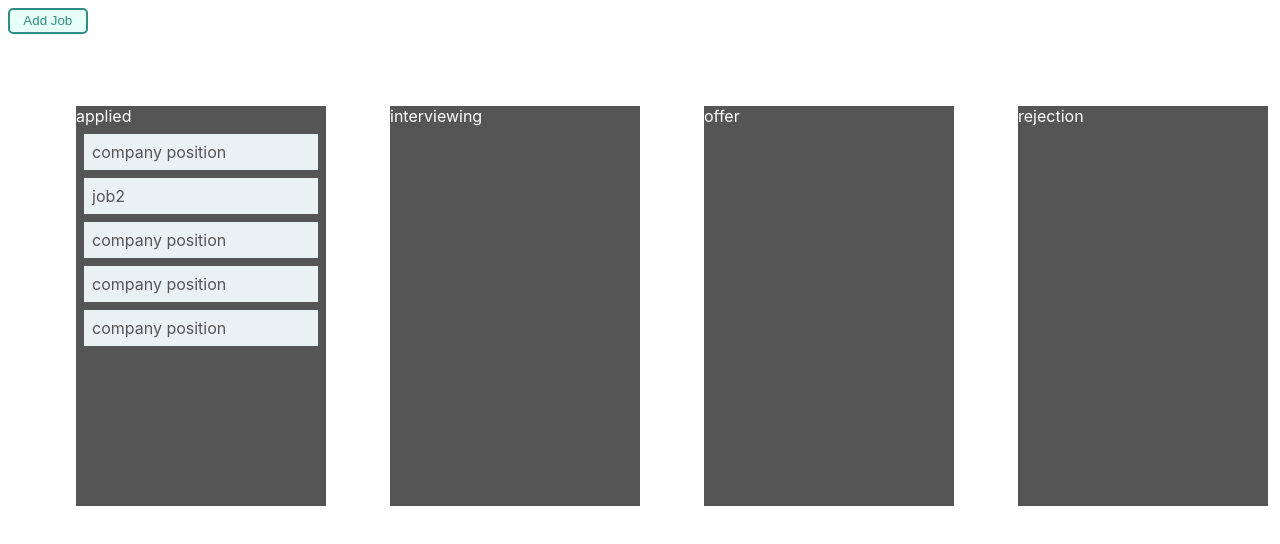
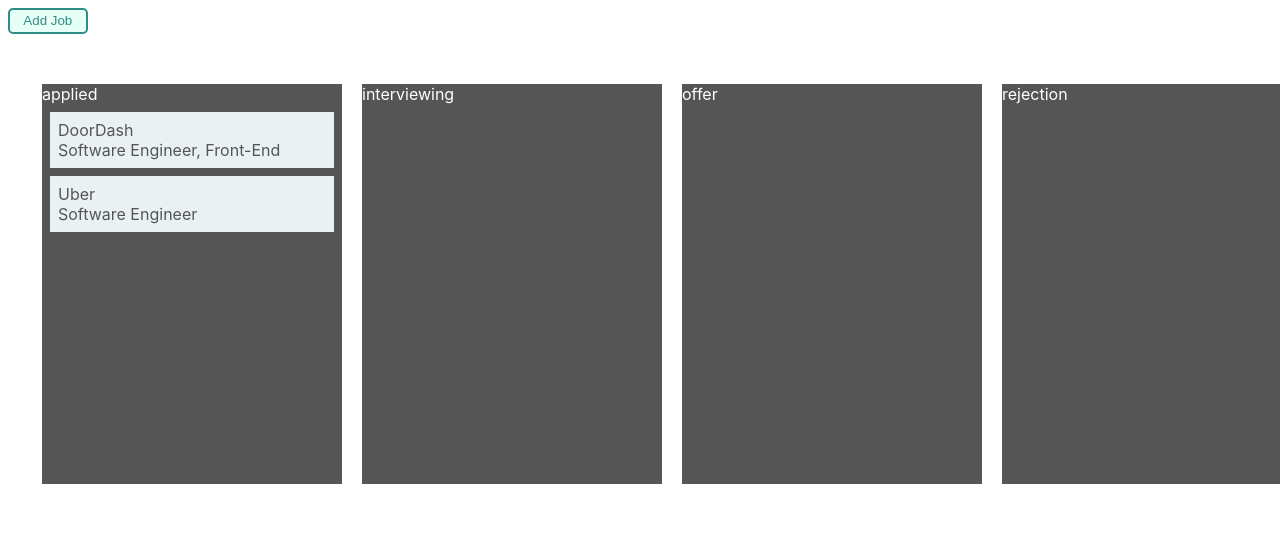
Before and after one commit to chengsig/huntr-clone, a React (Create React App) app: page / in a window 1280 px wide. Shown: the top 544 px of the page. Built offline with nearby package versions, Linux system fonts and the light colour scheme; data requests are answered from the project's data file.

Commit message:
reusing add job form for job detail pop up

```diff
--- a/db.json
+++ b/db.json
@@ -1,6 +1,7 @@
 {
     "applied": [
-        {"id": 1, "company": "DoorDash", "position": "Software Engineer, Front-End", "url": "", "date": "6/1/2019", "notes": "cold apply"}
+        {"id": 1, "company": "DoorDash", "position": "Software Engineer, Front-End", "url": "https://www.linkedin.com/jobs/view/1215662335/", "date": "6/1/2019", "notes": "cold apply"},
+        {"id": 2, "company": "Uber", "position": "Software Engineer", "url": "", "date": "6/1/2019", "notes": "cold apply"}
     ],
     "phone-screen": [
     ],
--- a/src/AddJobForm.js
+++ b/src/AddJobForm.js
@@ -46,19 +46,48 @@
   }
 
   render(){
+      let button = this.props.isAdding ? "Add" : "Save";
+      let cPlaceholder = this.props.isAdding ? "" : this.props.company;
+      let pPlaceholder = this.props.isAdding ? "" : this.props.position;
+      let uPlaceholder = this.props.isAdding ? "" : this.props.url;
+      let urlLink = this.props.isAdding ? "Url:" : (
+            <a href={this.props.url} target="_blank" >Url:</a>);
+      let dPlaceholder = this.props.isAdding ? new Date() : this.props.date;
+      let nPlaceholder = this.props.isAdding ? "" : this.props.notes;
+
     return(
         <StyledForm onSubmit={this.handleSubmit}>
             <label htmlFor="company">Company:</label><br/>
-        <StyledInput id="company" onChange={this.handleChange} value={this.state.company} name="company" /><br/>
+            <StyledInput id="company"
+                         onChange={this.handleChange}
+                         value={this.state.company}
+                         name="company"
+                         placeholder={cPlaceholder} /><br/>
             <label htmlFor="position">Position:</label><br/>
-        <StyledInput id="position" onChange={this.handleChange} value={this.state.position} name="position" /><br/>
-        <label htmlFor="url">Url:</label><br/>
-        <StyledInput id="url" onChange={this.handleChange} value={this.state.url} name="url" /><br/>
+            <StyledInput id="position"
+                         onChange={this.handleChange}
+                         value={this.state.position}
+                         name="position"
+                         placeholder={pPlaceholder} /><br/>
+            <label htmlFor="url">{urlLink}</label><br/>
+            <StyledInput id="url"
+                         onChange={this.handleChange}
+                         value={this.state.url}
+                         name="url"
+                         placeholder={uPlaceholder} /><br/>
             <label htmlFor="date">Date applied:</label><br/>
-        <StyledInput id="date" onChange={this.handleChange} value={this.state.date} name="date" /><br/>
+            <StyledInput id="date"
+                         onChange={this.handleChange}
+                         value={this.state.date}
+                         name="date"
+                         placeholder={dPlaceholder} /><br/>
             <label htmlFor="notes">Notes:</label><br/>
-        <StyledTextArea id="notes" onChange={this.handleChange} value={this.state.notes} name="notes" /><br/>
-        <button>Add</button>
+            <StyledTextArea id="notes"
+                            onChange={this.handleChange}
+                            value={this.state.notes}
+                            name="notes"
+                            placeholder={nPlaceholder} /><br/>
+            <button>{button}</button>
         </StyledForm>
     )}
 }
--- a/src/App.js
+++ b/src/App.js
@@ -66,15 +66,21 @@
   }
 
     render () {
-        //const {applied, phoneScreen, techChallenge, onSite, offer, rejection, isLoading} = this.state;
-        let html = this.state.isLoading ? <div>...loading</div> : (
+        const {applied, phoneScreen, techChallenge, onSite, offer, rejection, isLoading} = this.state;
+        let html = isLoading ? <div>...loading</div> : (
           <div>
             <Popup trigger={<Button>Add Job</Button>}
                   modal
                   contentStyle={contentStyle}>
-              <AddJobForm triggerAddJob={this.addJob}/>
+              <AddJobForm triggerAddJob={this.addJob} isAdding={true} />
             </Popup>
-            <Board/>
+            <Board applied={applied}
+                   phoneScreen={phoneScreen}
+                   techChallenge={techChallenge}
+                   onSite={onSite}
+                   offer={offer}
+                   rejection={rejection}
+            />
           </div>
         )
 
--- a/src/Board.js
+++ b/src/Board.js
@@ -1,6 +1,6 @@
 import React, { Component } from 'react';
 import styled from 'styled-components';
-import Job from './JobCard';
+import JobCard from './JobCard';
 import Draggable from './Dnd/Draggable';
 import Droppable from './Dnd/Droppable';
 
@@ -21,9 +21,9 @@
 const droppableStyle = {
     backgroundColor: '#555',
     color: 'white',
-    width: '250px',
+    width: '350px',
     height: '400px',
-    margin: '32px',
+    margin: '10px',
 };
 
 var cssHSL = "hsl(" + 360 * Math.random() + ',' +
@@ -36,26 +36,24 @@
 };
 
 export default class Board extends Component {
+
     render() {
+
         return (
             <Wrapper>
                 <Droppable id='dr1' style = {droppableStyle}>
                     applied
-                  <Draggable id='item1' style={draggableStyle}>
-                    <Job/>
-                  </Draggable>
-                <Draggable id='item2' style={draggableStyle}>
-                    <Item>job2</Item>
-                </Draggable>
-                <Draggable id='item3' style={draggableStyle}>
-                  <Job/>
-                </Draggable>
-                <Draggable id='item4' style={draggableStyle}>
-                  <Job/>
-                </Draggable>
-                <Draggable id='item5' style={draggableStyle}>
-                  <Job/>
-                </Draggable>
+                    {this.props.applied.map(j => (
+                        <Draggable id={j.id} style={draggableStyle}>
+                            <JobCard id={j.id}
+                                     company={j.company}
+                                     position={j.position}
+                                     url={j.url}
+                                     date={j.date}
+                                     notes={j.notes}
+                            />
+                        </Draggable>
+                    ))}
                 </Droppable>
                 <Droppable id='dr2' style={droppableStyle}>
                     interviewing
--- a/src/JobCard.js
+++ b/src/JobCard.js
@@ -1,23 +1,45 @@
 import React from 'react';
 import styled from 'styled-components';
+import Popup from "reactjs-popup";
+import AddJobForm from './AddJobForm';
 
 var rand = Math.floor(Math.random() * 10);
-var colorQ = "rgb(" + (215 - rand * 3) + "," + (185 - rand * 5) + "," + (185 - rand * 10) + " )";
+    var colorQ = "rgb(" + (215 - rand * 3) +
+                 "," + (185 - rand * 5) +
+                 "," + (185 - rand * 10) +
+                 " )";
 
-
-const JobCard = styled.div`
+const Job = styled.div`
     width: 100%;
     padding: 8px;
     color: #555;
+    border-radius: 3px;
     backgroundColor: ${colorQ};
-    border-radius: 3px;
 `;
 
-export default function Job() {
-    return (
-        <JobCard>
-            company
-            position
-        </JobCard>
+const contentStyle = {
+    maxWidth: "600px",
+    width: "90%"
+};
+
+export default function JobCard(props) {
+
+    return(
+        <Popup trigger={
+            <Job>
+                {props.company} <br/>
+                {props.position}
+            </Job>
+        }
+                  modal
+                  contentStyle={contentStyle}>
+            <AddJobForm isAdding={false}
+                        company={props.company}
+                        position={props.position}
+                        url={props.url}
+                        date={props.date}
+                        notes={props.notes}
+                        />
+        </Popup>
     )
 }
```
Lines whose indentation alone changed are shown as unchanged.
